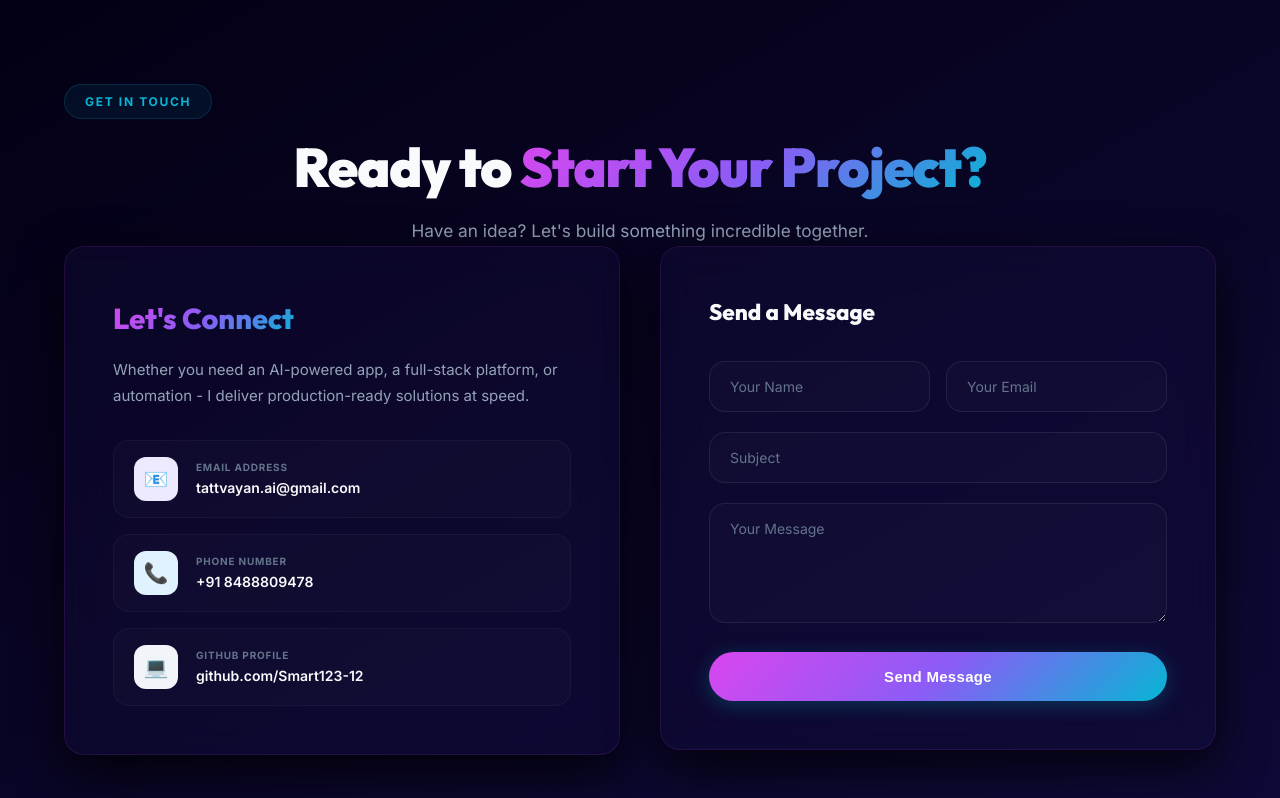
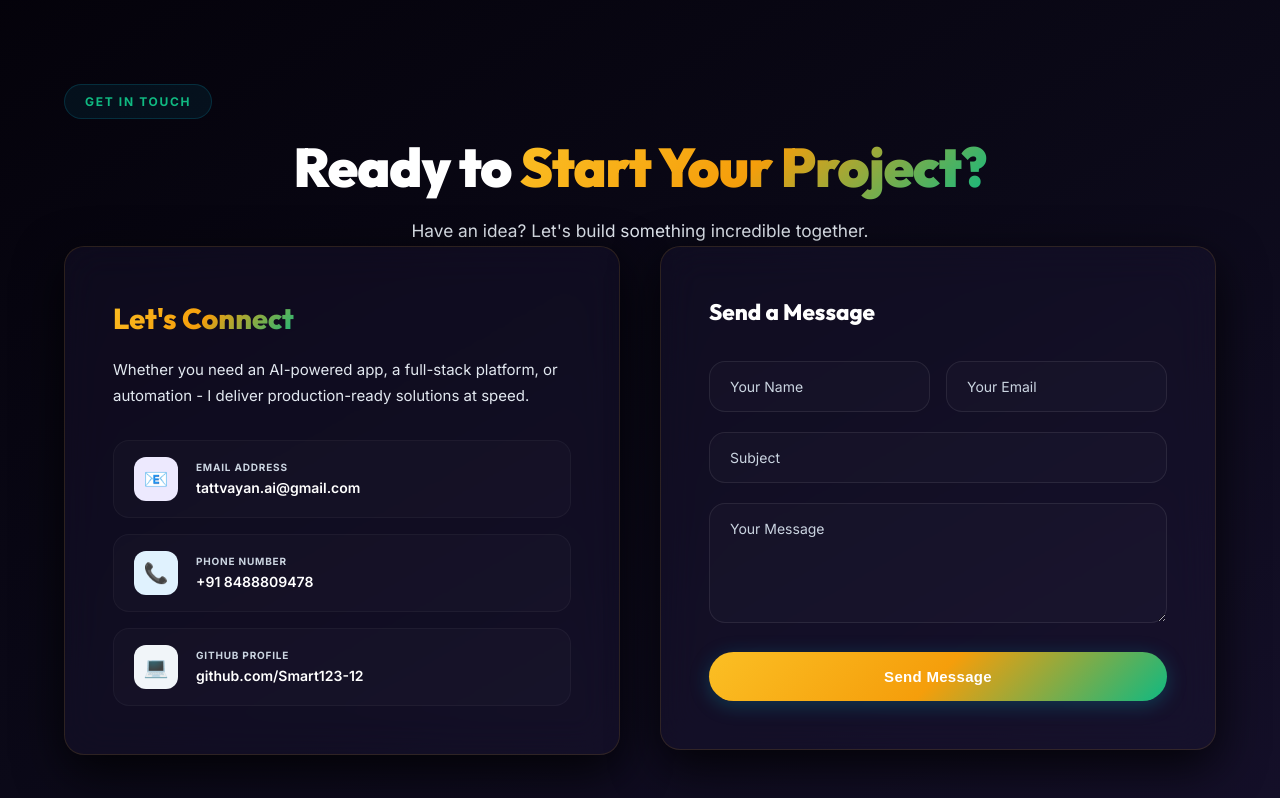
Before and after one commit to Smart123-12/smit-portfolio, a React (Vite) app: page / in a window 1280 px wide. Shown: the part 6442-7240 px from the top of the page. Built offline with nearby package versions, Linux system fonts and the light colour scheme.

Commit message:
design: upgrade color theme to premium Gold & Mint Emerald and ensure perfect text readability contrast

```diff
--- a/src/App.css
+++ b/src/App.css
@@ -70,7 +70,7 @@
 .hero {
   min-height: 100vh; display: flex; align-items: center;
   position: relative; overflow: hidden;
-  background: linear-gradient(150deg, #030014 0%, #090526 50%, #0e0a38 100%);
+  background: linear-gradient(150deg, #04020a 0%, #0b0918 50%, #15102a 100%);
   padding-top: 74px;
 }
 .hero-badge {
@@ -436,7 +436,7 @@
 
 /* ===== CONTACT ===== */
 .contact {
-  background: linear-gradient(150deg, #030014 0%, #090526 50%, #0e0a38 100%);
+  background: linear-gradient(150deg, #04020a 0%, #0b0918 50%, #15102a 100%);
 }
 .contact::before {
   content: ''; position: absolute; top: 0; left: 0; right: 0; height: 1px;
@@ -647,7 +647,7 @@
 
 .ai-page-nav {
   position: sticky; top: 0; z-index: 100;
-  background: rgba(3, 0, 20, 0.75);
+  background: rgba(4, 2, 10, 0.75);
   backdrop-filter: blur(24px); -webkit-backdrop-filter: blur(24px);
   border-bottom: 1px solid var(--border);
   padding: 14px 0;
@@ -670,20 +670,20 @@
 
 .ai-hero {
   padding: 100px 0 80px; text-align: center;
-  background: linear-gradient(150deg, #030014 0%, #090526 50%, #0e0a38 100%);
+  background: linear-gradient(150deg, #04020a 0%, #0b0918 50%, #15102a 100%);
   position: relative; overflow: hidden;
 }
 .ai-hero-glow {
   position: absolute; width: 500px; height: 500px;
-  background: radial-gradient(circle, rgba(217, 70, 239, 0.12), transparent 60%);
+  background: radial-gradient(circle, rgba(251, 191, 36, 0.12), transparent 60%);
   top: -100px; right: 20%; border-radius: 50%;
   filter: blur(80px); pointer-events: none;
 }
 .ai-hero-badge {
   display: inline-flex; align-items: center; gap: 8px;
-  background: rgba(217, 70, 239, 0.08); color: var(--accent-1);
+  background: rgba(251, 191, 36, 0.08); color: var(--accent-1);
   font-size: 12px; font-weight: 700; padding: 8px 24px;
-  border-radius: 99px; border: 1px solid rgba(217, 70, 239, 0.25);
+  border-radius: 99px; border: 1px solid rgba(251, 191, 36, 0.25);
   margin-bottom: 28px; letter-spacing: 0.04em;
 }
 .ai-hero-title {
@@ -717,16 +717,16 @@
   transition: all 0.4s cubic-bezier(0.16, 1, 0.3, 1);
 }
 .ai-problem-card {
-  background: linear-gradient(135deg, rgba(244, 63, 94, 0.04) 0%, rgba(3, 0, 20, 0.55) 100%);
-  border-color: rgba(244, 63, 94, 0.16);
+  background: linear-gradient(135deg, rgba(249, 115, 22, 0.04) 0%, rgba(4, 2, 10, 0.55) 100%);
+  border-color: rgba(249, 115, 22, 0.16);
 }
 .ai-problem-card:hover {
   transform: translateY(-5px);
-  border-color: rgba(244, 63, 94, 0.5);
-  box-shadow: 0 12px 40px rgba(244, 63, 94, 0.15);
+  border-color: rgba(249, 115, 22, 0.5);
+  box-shadow: 0 12px 40px rgba(249, 115, 22, 0.15);
 }
 .ai-solution-card {
-  background: linear-gradient(135deg, rgba(16, 185, 129, 0.04) 0%, rgba(3, 0, 20, 0.55) 100%);
+  background: linear-gradient(135deg, rgba(16, 185, 129, 0.04) 0%, rgba(4, 2, 10, 0.55) 100%);
   border-color: rgba(16, 185, 129, 0.16);
 }
 .ai-solution-card:hover {
@@ -857,7 +857,7 @@
 /* CTA */
 .ai-cta-section {
   padding: 80px 0;
-  background: linear-gradient(150deg, #030014 0%, #090526 50%, #0e0a38 100%);
+  background: linear-gradient(150deg, #04020a 0%, #0b0918 50%, #15102a 100%);
 }
 
 /* AI Page Responsive */
--- a/src/App.jsx
+++ b/src/App.jsx
@@ -694,7 +694,7 @@ function ProjectDetailPage({ project, onBack }) {
         <div className="container">
           <div className="ai-two-col">
             <div className="ai-problem-card">
-              <div className="section-label" style={{background:'rgba(244, 63, 94, 0.08)',color:'#f43f5e',borderColor:'rgba(244, 63, 94, 0.25)'}}>The Problem</div>
+              <div className="section-label" style={{background:'rgba(249, 115, 22, 0.08)',color:'#f97316',borderColor:'rgba(249, 115, 22, 0.25)'}}>The Problem</div>
               <h3>What Problem Does It Solve?</h3>
               <ul>{d.problem.map((p, i) => <li key={i}>{p}</li>)}</ul>
             </div>
--- a/src/index.css
+++ b/src/index.css
@@ -3,33 +3,33 @@
 *, *::before, *::after { box-sizing: border-box; margin: 0; padding: 0; }
 
 :root {
-  --bg-white: #030014; /* Obsidan Deep Space background */
-  --bg-light: #090526; /* Galactic Indigo secondary background */
-  --bg-soft: rgba(16, 12, 48, 0.45); /* Cards backdrop blur base */
-  --bg-card: rgba(20, 15, 60, 0.35); /* Translucent glass card background */
-  --bg-card-hover: rgba(32, 22, 90, 0.6); /* Translucent glass card hover background */
-  --border: rgba(217, 70, 239, 0.12); /* Subtle orchid magenta border */
-  --border-hover: rgba(217, 70, 239, 0.4); /* Glowing orchid border on hover */
-  --text-dark: #f8fafc;
-  --text-mid: #cbd5e1;
-  --text-gray: #94a3b8;
-  --text-dim: #64748b;
-  --accent-1: #d946ef; /* Electric Orchid Magenta */
-  --accent-2: #06b6d4; /* Quantum Cosmic Cyan */
-  --accent-3: #3b82f6; /* Royal Indigo Blue */
+  --bg-white: #04020a; /* Obsidian Deep Space background */
+  --bg-light: #0b0918; /* Luxury Obsidian Indigo secondary background */
+  --bg-soft: rgba(25, 20, 45, 0.45); /* Cards backdrop blur base */
+  --bg-card: rgba(30, 25, 55, 0.35); /* Translucent glass card background */
+  --bg-card-hover: rgba(45, 35, 80, 0.6); /* Translucent glass card hover background */
+  --border: rgba(251, 191, 36, 0.12); /* Subtle shimmering gold border */
+  --border-hover: rgba(251, 191, 36, 0.4); /* Glowing gold border on hover */
+  --text-dark: #ffffff; /* Ultra-bright white for titles (perfect contrast) */
+  --text-mid: #f1f5f9; /* Solid light slate for card subtitles (perfect contrast) */
+  --text-gray: #e2e8f0; /* Clear bright silver-slate for descriptions (perfect contrast) */
+  --text-dim: #cbd5e1; /* Strong light-grey for minor notes (extremely legible) */
+  --accent-1: #fbbf24; /* Shimmering Amber Gold */
+  --accent-2: #10b981; /* Cyber Mint Emerald */
+  --accent-3: #3b82f6; /* Royal Sapphire Blue */
   --accent-4: #10b981; /* Cyber Emerald */
   --accent-5: #10b981; /* Mint Emerald */
-  --gradient-main: linear-gradient(135deg, #d946ef 0%, #8b5cf6 50%, #06b6d4 100%); /* Magenta to Violet to Cyan */
-  --gradient-fire: linear-gradient(135deg, #ff007f 0%, #ff5e62 100%); /* Hot neon rose fire */
-  --gradient-alt: linear-gradient(135deg, #8b5cf6 0%, #06b6d4 100%); /* Violet to Cyan */
-  --gradient-soft: linear-gradient(135deg, rgba(217, 70, 239, 0.05) 0%, rgba(6, 182, 212, 0.03) 100%);
-  --gradient-card: linear-gradient(135deg, rgba(217, 70, 239, 0.08) 0%, rgba(6, 182, 212, 0.04) 100%);
+  --gradient-main: linear-gradient(135deg, #fbbf24 0%, #f59e0b 50%, #10b981 100%); /* Gold to Emerald */
+  --gradient-fire: linear-gradient(135deg, #f59e0b 0%, #f97316 100%); /* Warm Amber to Orange */
+  --gradient-alt: linear-gradient(135deg, #3b82f6 0%, #10b981 100%); /* Sapphire to Emerald */
+  --gradient-soft: linear-gradient(135deg, rgba(251, 191, 36, 0.05) 0%, rgba(16, 185, 129, 0.03) 100%);
+  --gradient-card: linear-gradient(135deg, rgba(251, 191, 36, 0.08) 0%, rgba(16, 185, 129, 0.04) 100%);
   --shadow-sm: 0 4px 12px rgba(0, 0, 0, 0.5);
   --shadow-md: 0 8px 30px rgba(0, 0, 0, 0.65);
   --shadow-lg: 0 16px 48px rgba(0, 0, 0, 0.8);
   --shadow-xl: 0 24px 80px rgba(0, 0, 0, 0.95);
-  --shadow-glow: 0 0 30px rgba(217, 70, 239, 0.25), 0 0 15px rgba(6, 182, 212, 0.15); /* Purple-cyan neon glow */
-  --shadow-card: 0 8px 32px 0 rgba(10, 5, 30, 0.5);
+  --shadow-glow: 0 0 30px rgba(251, 191, 36, 0.25), 0 0 15px rgba(16, 185, 129, 0.15); /* Gold-emerald glow */
+  --shadow-card: 0 8px 32px 0 rgba(5, 3, 15, 0.6);
   --radius: 20px;
   --radius-sm: 12px;
 }
```
